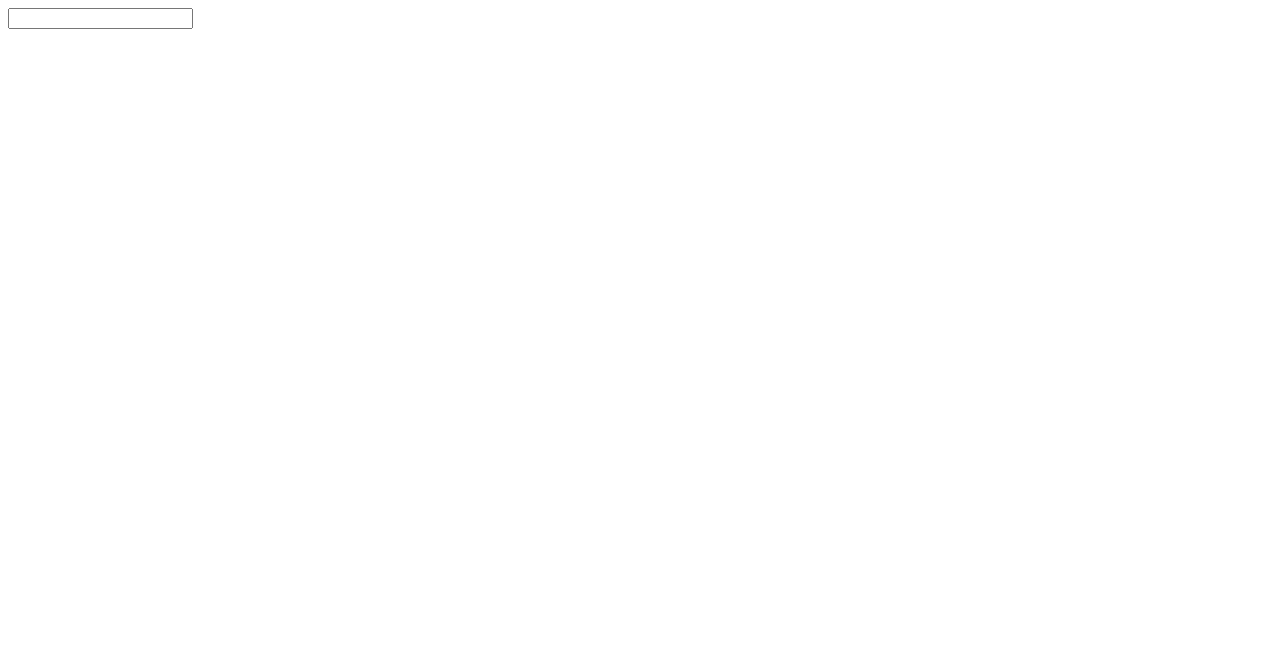
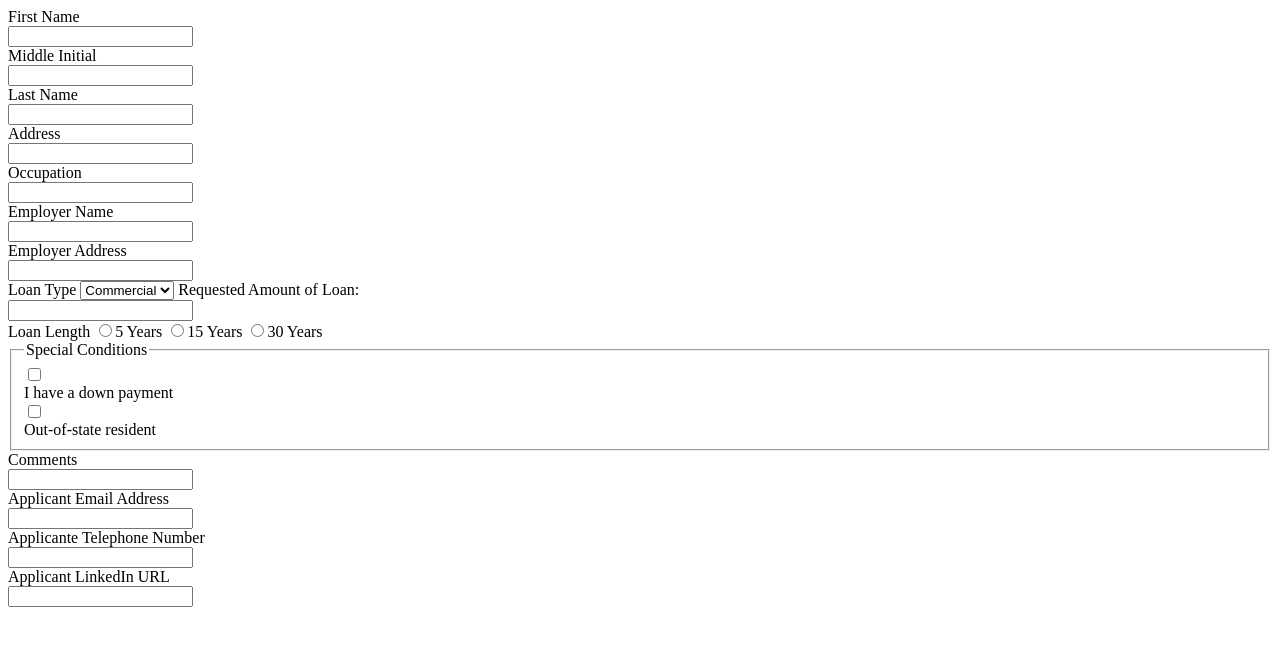
Before and after one commit to joshualloyd/banking-form, a plain HTML site: page index.html in a window 1280 px wide. Drawn offline with Linux system fonts and the light colour scheme.

Commit message:
all fields added

```diff
--- a/index.html
+++ b/index.html
@@ -2,10 +2,70 @@
 <html>
 <head>
 	<title>Banking Form</title>
+	<link rel="stylesheet" type="text/css" href="./main.css">
 </head>
 <body>
 	<form action="" method="">
-		<input type="text" id="first-name">
+
+		<label for="first-name">First Name</label>
+		<input type="text" id="first-name" name="first-name">
+
+		<label for="middle-initial">Middle Initial</label>
+		<input type="text" id="middle-initial" name="middle-initial">
+
+		<label for="last-name">Last Name</label>
+		<input type="text" name="last-name">
+
+		<label for="address">Address</label>
+		<input type="textarea" id="address" name="address">
+
+		<label for="occupation">Occupation</label>
+		<input type="text" id="occupation" name="occupation">
+
+		<label for="employer-name">Employer Name</label>
+		<input type="text" name="employer-name">
+
+		<label for="employer-address">Employer Address</label>
+		<input type="text" name="employer-address">
+
+		<label>Loan Type</label>
+		<select>
+			<option value="commercial">Commercial</option>
+			<option value="real-estate">Real Estate</option>
+			<option value="personal">Personal</option>
+			<option value="mortgage">Mortgage</option>
+		</select>
+
+		<label for="requested-amount-of-loan">Requested Amount of Loan:</label>
+		<input type="number" name="requested-amount-of-loan" id="requested-amount-of-loan">
+
+		<label for="loan-length">Loan Length</label>
+		<input type="radio" name="loan-length" value="5-years">5 Years
+		<input type="radio" name="loan-length" value="15-years">15 Years
+		<input type="radio" name="loan-length" value="30-years">30 Years
+
+		<fieldset>
+			<legend>Special Conditions</legend>
+
+			<input type="checkbox" id="have-down-payment" name="conditions" value="have-down-payment">
+			<label for="have-down-payment">I have a down payment</label>
+
+			<input type="checkbox" id="out-of-state" name="conditions" value="out-of-state">
+			<label for="out-of-state">Out-of-state resident</label>
+		</fieldset>
+
+		<label for="comments">Comments</label>
+		<input type="textarea" id="comments" name="comments">
+
+		<label for="applicant-email">Applicant Email Address</label>
+		<input type="text" id="applicant-email" name="applicant-email">
+
+		<label for="applicant-phone">Applicante Telephone Number</label>
+		<input type="text" id="applicant-phone" name="applicant-phone">
+
+		<label for="applicant-linkedin">Applicant LinkedIn URL</label>
+		<input type="text" id="applicant-linkedin" name="applicant-linkedin">
+
 	</form>
 </body>
 </html>
--- /dev/null
+++ b/main.css
@@ -0,0 +1,7 @@
+input {
+	display: block;
+}
+
+input[type="radio"] {
+	display: inline;
+}
```
